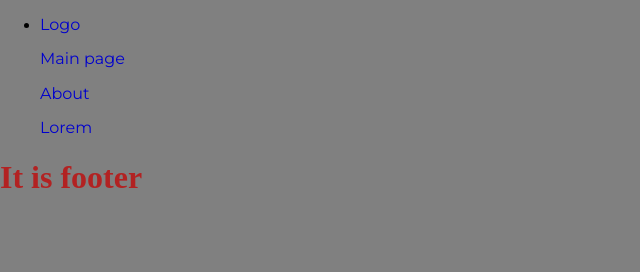
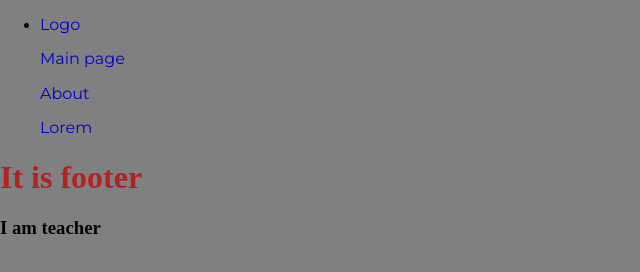
Before and after one commit to SorogaHumenchuk/homework__11-t, a website: page src/index.html in a window 1280 px wide. Shown: the whole page, without its empty margins (0-640 px from the left). Drawn offline with nearby package versions, Linux system fonts and the light colour scheme; files that its build step writes are made by us from their sources; files whose address does not match are found by name.

Commit message:
ch in footer

```diff
--- a/src/index.html
+++ b/src/index.html
@@ -37,6 +37,7 @@
     <main></main>
     <footer>
       <h1>It is footer</h1>
+      <h3>I am teacher</h3>
     </footer>
   </div>
 </body>
```
